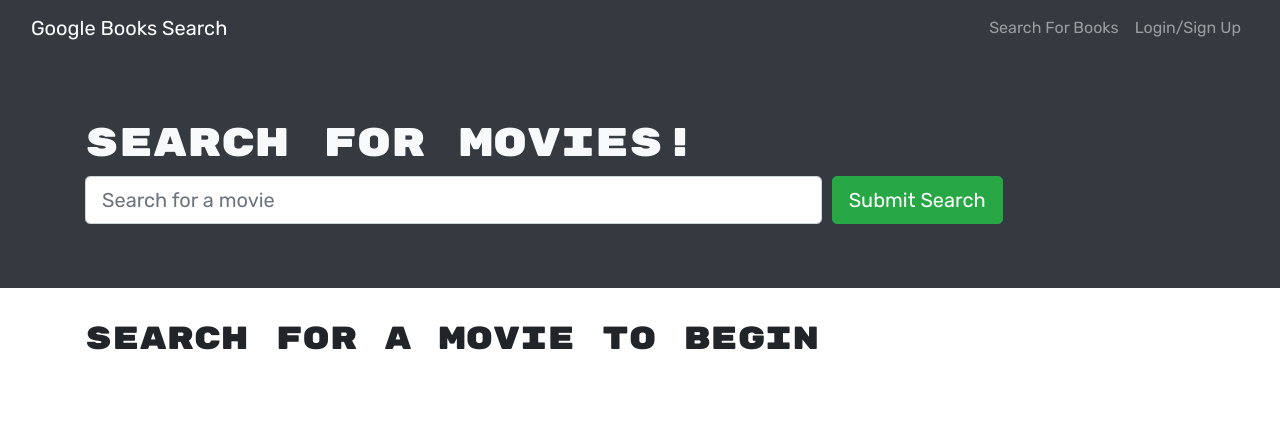
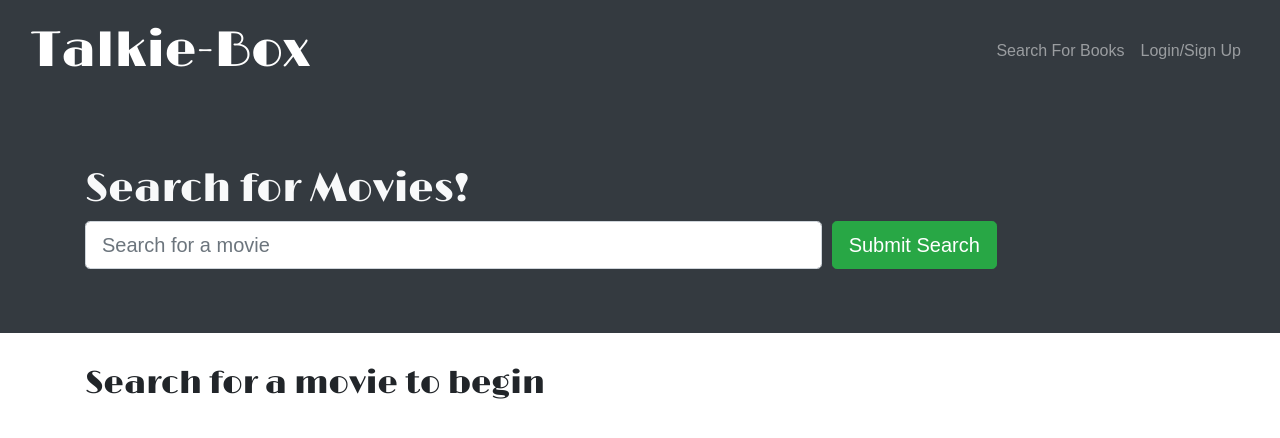
Before and after one commit to wcastellan/talkie-box, a React (Create React App) app in the folder client/: page / in a window 1280 px wide. Shown: the top 438 px of the page. Built offline with nearby package versions, Linux system fonts and the light colour scheme.

Commit message:
styling changes to font

```diff
--- a/client/public/index.html
+++ b/client/public/index.html
@@ -22,11 +22,12 @@
       work correctly both with client-side routing and a non-root public URL.
       Learn how to configure a non-root public URL by running `npm run build`.
     -->
+  <link href="https://fonts.googleapis.com/css2?family=Limelight&display=swap?" rel="stylesheet">
   <link href="https://fonts.googleapis.com/css2?family=Rubik+Mono+One&family=Rubik:ital,wght@0,400;1,300&display=swap"
     rel="stylesheet">
 
 
-  <title>Google Book Search</title>
+  <title>Talkie-Box</title>
 </head>
 
 <body>
--- a/client/src/components/Navbar.js
+++ b/client/src/components/Navbar.js
@@ -14,8 +14,8 @@ const AppNavbar = () => {
     <>
       <Navbar bg='dark' variant='dark' expand='lg'>
         <Container fluid>
-          <Navbar.Brand as={Link} to='/'>
-            Google Books Search
+          <Navbar.Brand className="title" as={Link} to='/'>
+            Talkie-Box
           </Navbar.Brand>
           <Navbar.Toggle aria-controls='navbar' />
           <Navbar.Collapse id='navbar'>
--- a/client/src/index.css
+++ b/client/src/index.css
@@ -1,5 +1,5 @@
 body {
-    font-family: 'Rubik', sans-serif;
+    font-family: 'montserrat', sans-serif;
   }
 
   h1,
@@ -8,7 +8,13 @@ body {
   h4,
   h5,
   h6 {
-    font-family: 'Rubik Mono One', sans-serif;
+    font-family: 'LimeLight', sans-serif;
+  }
+
+  .title {
+    font-family: 'Limelight', sans-serif;
+    font-size: 50px;
+    color: #DB504D;
   }
 
   .small {
@@ -33,7 +39,7 @@ body {
     width: 100%;
     display: flex;
     flex-direction: column;
-    border: 1px solid black;
+    border: 1px solid #CFCFCD;
     border-top: 0px;
     padding-right: 5px;
   }
```
